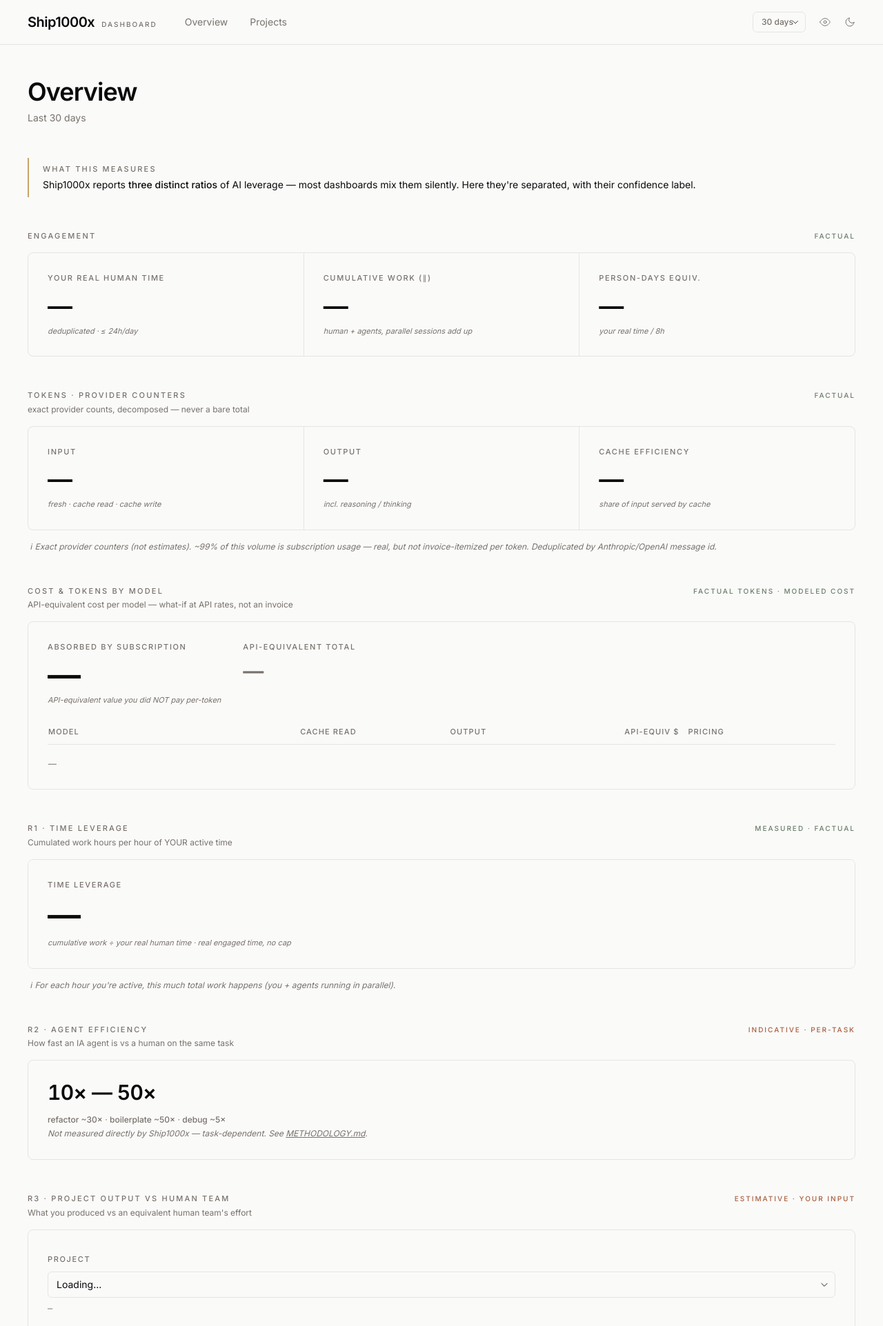
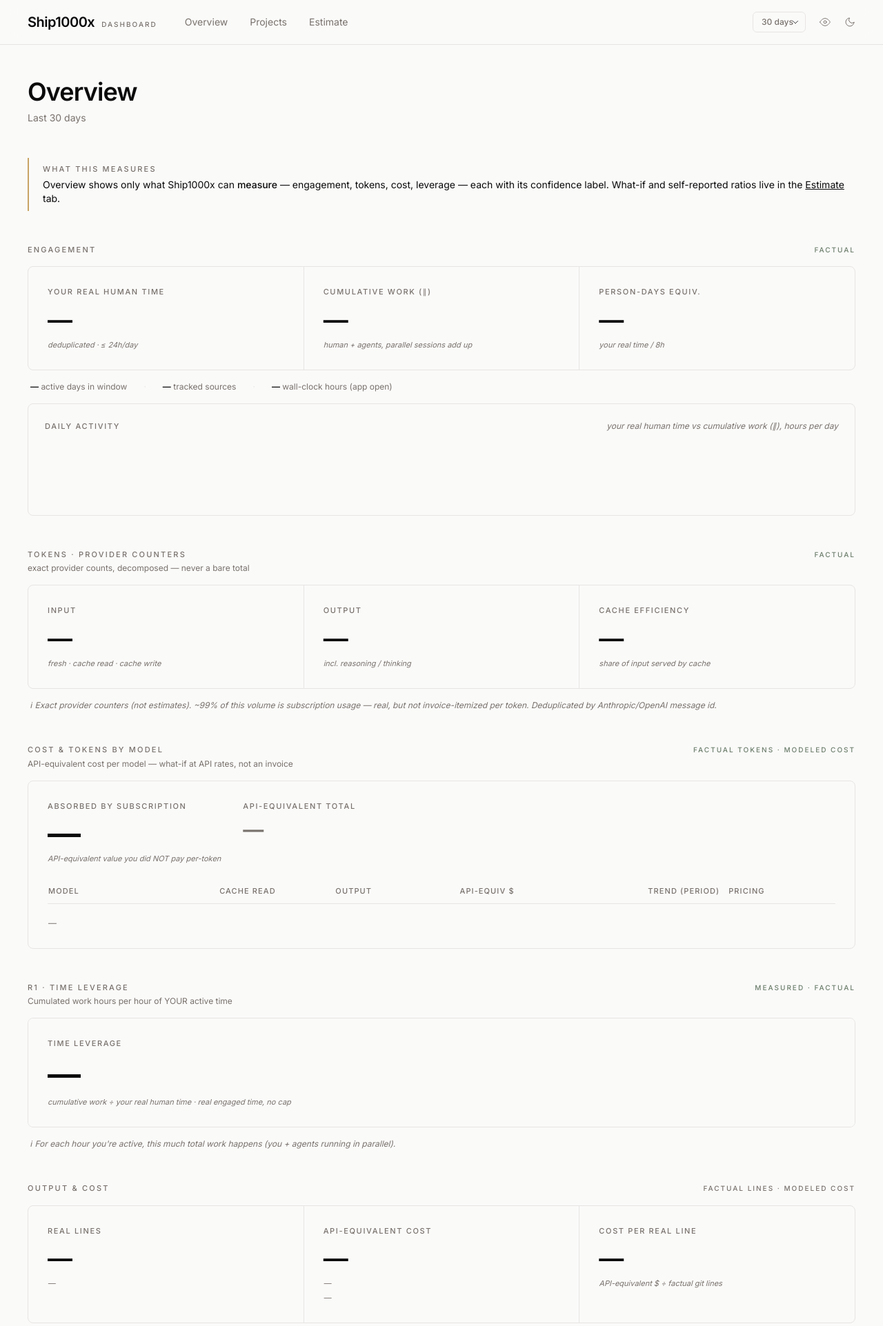
Before and after one commit to Mr1000xGrowth/ship1000x, a Python web app: template ship1000x/web/templates/overview.html in a window 1280 px wide. Shown: the top 1923 px of the page at 69% size. Run offline with Jinja, Linux system fonts and the light colour scheme; the template is opened without the code that fills it, so the values that code supplies are empty; a map, chart or similar area stays blank; some libraries are stand-ins or nearby versions.

Commit message:
feat(dashboard): onglet Estimate + Overview factuel restructuré
- nouvel onglet Estimate : déplace R2 (efficacité agent, indicatif) et
  R3 (output vs équipe humaine, estimatif) hors de l'Overview
- Overview recentré sur le mesuré : daily activity remonté sous Engagement,
  bloc unique « Confidence & data quality » (trust + qualité sources +
  robustesse fusionnés)
- sparklines coût par modèle calées sur la période (date_axis partagé,
  jours inactifs à zéro)
- strip de contexte factuel Engagement : jours actifs, sources, wall-clock
- footer : 2e lien vers le site public mr1000xgrowth.com
- API : date_axis (/api/cost-models) + active_days (/api/highlights)

Co-Authored-By: Claude Opus 4.7 <noreply@anthropic.com>

```diff
--- a/ship1000x/web/templates/base.html
+++ b/ship1000x/web/templates/base.html
@@ -76,6 +76,7 @@
           <div class="hidden sm:flex items-center gap-8 text-sm">
             <a href="/" class="text-stone hover:text-ink dark:hover:text-paper transition">Overview</a>
             <a href="/projects" class="text-stone hover:text-ink dark:hover:text-paper transition">Projects</a>
+            <a href="/estimate" class="text-stone hover:text-ink dark:hover:text-paper transition">Estimate</a>
           </div>
         </div>
         <div class="flex items-center gap-5 text-sm">
@@ -113,7 +114,7 @@
     </div>
     <div class="mt-4 text-[11px] text-stone">
       Built with <span class="text-ambre-500">♥</span> by
-      <a href="https://github.com/Mr1000xGrowth" class="font-medium italic hover:text-ambre-500 transition">Mr1000xGrowth</a>
+      <a href="https://mr1000xgrowth.com" class="font-medium italic hover:text-ambre-500 transition">Mr1000xGrowth</a>
     </div>
   </footer>
 
--- a/ship1000x/web/templates/overview.html
+++ b/ship1000x/web/templates/overview.html
@@ -14,8 +14,9 @@
   <section class="border-l-2 border-ambre-500 pl-5 py-2">
     <div class="text-[11px] uppercase tracking-[0.2em] text-stone font-medium mb-1">What this measures</div>
     <p class="text-sm text-ink dark:text-paper">
-      Ship1000x reports <span class="font-medium">three distinct ratios</span> of AI leverage —
-      most dashboards mix them silently. Here they're separated, with their confidence label.
+      Overview shows only what Ship1000x can <span class="font-medium">measure</span> — engagement,
+      tokens, cost, leverage — each with its confidence label. What-if and self-reported ratios
+      live in the <a href="/estimate" class="underline hover:text-ambre-500 transition">Estimate</a> tab.
     </p>
   </section>
 
@@ -45,6 +46,22 @@
         <div class="text-[11px] text-stone mt-2 italic">your real time / 8h</div>
       </div>
 
+    </div>
+    <!-- Thin factual context strip : how many days, how many tracked sources -->
+    <div class="flex flex-wrap items-center gap-x-6 gap-y-1 text-xs text-stone pl-1">
+      <span><span class="font-numeric font-semibold text-ink dark:text-paper" id="engage-active-days">—</span> active days in window</span>
+      <span class="text-mist dark:text-slate">·</span>
+      <span><span class="font-numeric font-semibold text-ink dark:text-paper" id="engage-sources">—</span> tracked sources</span>
+      <span class="text-mist dark:text-slate">·</span>
+      <span><span class="font-numeric font-semibold text-ink dark:text-paper" id="engage-wall">—</span> wall-clock hours (app open)</span>
+    </div>
+    <!-- Daily activity : the engagement story over time -->
+    <div class="bg-paper dark:bg-graphite border border-mist dark:border-slate rounded-lg p-6">
+      <div class="flex items-baseline justify-between mb-4">
+        <div class="text-[11px] uppercase tracking-[0.15em] text-stone font-medium">Daily activity</div>
+        <span class="text-xs text-stone italic">your real human time vs cumulative work (∥), hours per day</span>
+      </div>
+      <canvas id="trend-chart" height="80"></canvas>
     </div>
   </section>
 
@@ -109,6 +126,7 @@
               <th class="text-right py-2 font-medium">Cache read</th>
               <th class="text-right py-2 font-medium">Output</th>
               <th class="text-right py-2 font-medium">API-equiv $</th>
+              <th class="text-right py-2 pl-3 font-medium hidden sm:table-cell">Trend (period)</th>
               <th class="text-left py-2 pl-3 font-medium">Pricing</th>
             </tr>
           </thead>
@@ -142,80 +160,11 @@
     </p>
   </section>
 
-  <!-- R2 — AGENT EFFICIENCY -->
+  <!-- OUTPUT & COST -->
   <section class="space-y-4">
     <div class="flex items-baseline justify-between">
-      <div>
-        <div class="text-[11px] uppercase tracking-[0.2em] text-stone font-medium">R2 · Agent efficiency</div>
-        <div class="text-xs text-stone mt-1">How fast an IA agent is vs a human on the same task</div>
-      </div>
-      <span class="text-[10px] uppercase tracking-[0.2em] text-clay font-medium">Indicative · per-task</span>
-    </div>
-    <div class="bg-paper dark:bg-graphite border border-mist dark:border-slate rounded-lg p-7">
-      <div class="font-display text-3xl text-ink dark:text-paper font-numeric">10× — 50×</div>
-      <div class="text-xs text-stone mt-3 leading-relaxed">
-        <span class="font-medium">refactor ~30×</span> · <span class="font-medium">boilerplate ~50×</span> · <span class="font-medium">debug ~5×</span>
-        <br/>
-        <span class="italic">Not measured directly by Ship1000x — task-dependent.
-        See <a href="https://github.com/Mr1000xGrowth/ship1000x/blob/main/docs/METHODOLOGY.md" class="hover:text-ambre-500 transition underline">METHODOLOGY.md</a>.</span>
-      </div>
-    </div>
-  </section>
-
-  <!-- R3 — PROJECT OUTPUT -->
-  <section class="space-y-4">
-    <div class="flex items-baseline justify-between">
-      <div>
-        <div class="text-[11px] uppercase tracking-[0.2em] text-stone font-medium">R3 · Project output vs human team</div>
-        <div class="text-xs text-stone mt-1">What you produced vs an equivalent human team's effort</div>
-      </div>
-      <span class="text-[10px] uppercase tracking-[0.2em] text-clay font-medium">Estimative · your input</span>
-    </div>
-
-    <div class="bg-paper dark:bg-graphite border border-mist dark:border-slate rounded-lg p-7 space-y-5">
-      <div>
-        <label for="r3-project" class="text-[11px] uppercase tracking-[0.15em] text-stone font-medium">Project</label>
-        <select id="r3-project" class="mt-2 w-full bg-paper dark:bg-graphite border border-mist dark:border-slate rounded-md px-3 py-2 text-sm text-ink dark:text-paper">
-          <option value="">Loading…</option>
-        </select>
-        <div id="r3-project-stats" class="mt-2 text-xs text-stone font-mono">—</div>
-      </div>
-
-      <div class="grid grid-cols-1 sm:grid-cols-2 gap-4">
-        <div>
-          <label for="r3-people" class="text-[11px] uppercase tracking-[0.15em] text-stone font-medium">Equivalent team — people</label>
-          <input type="number" min="1" max="100" step="1" id="r3-people" value="10"
-                 class="mt-2 w-full bg-paper dark:bg-graphite border border-mist dark:border-slate rounded-md px-3 py-2 text-sm text-ink dark:text-paper font-numeric"/>
-        </div>
-        <div>
-          <label for="r3-months" class="text-[11px] uppercase tracking-[0.15em] text-stone font-medium">Calendar months</label>
-          <input type="number" min="0.5" max="60" step="0.5" id="r3-months" value="5"
-                 class="mt-2 w-full bg-paper dark:bg-graphite border border-mist dark:border-slate rounded-md px-3 py-2 text-sm text-ink dark:text-paper font-numeric"/>
-        </div>
-      </div>
-
-      <div class="border-t border-mist dark:border-slate pt-5">
-        <div class="flex items-baseline justify-between gap-6">
-          <div>
-            <div class="text-[11px] uppercase tracking-[0.15em] text-stone font-medium">R3 leverage</div>
-            <div class="mt-2 font-display text-5xl text-ink dark:text-paper font-numeric" id="r3-leverage">—</div>
-            <div class="text-[11px] text-stone mt-2 italic" id="r3-formula">—</div>
-          </div>
-          <div class="text-right text-[11px] text-stone italic max-w-xs">
-            ℹ Self-reported. Ship1000x cannot estimate this for you —
-            only YOU know your project's true scope.
-            <br/>Persisted locally per project.
-          </div>
-        </div>
-      </div>
-    </div>
-  </section>
-
-  <!-- COST · OUTPUT · TRUST -->
-  <section class="space-y-4">
-    <div class="flex items-baseline justify-between">
-      <div class="text-[11px] uppercase tracking-[0.2em] text-stone font-medium">Cost · Output · Trust</div>
-      <span class="text-[10px] uppercase tracking-[0.2em] text-stone font-medium">mixed labels per metric</span>
+      <div class="text-[11px] uppercase tracking-[0.2em] text-stone font-medium">Output & cost</div>
+      <span class="text-[10px] uppercase tracking-[0.2em] text-stone font-medium">Factual lines · Modeled cost</span>
     </div>
     <div class="grid grid-cols-1 sm:grid-cols-3 gap-px bg-mist dark:bg-slate border border-mist dark:border-slate rounded-lg overflow-hidden">
 
@@ -233,59 +182,33 @@
       </div>
 
       <div class="metric-card bg-paper dark:bg-graphite p-7">
-        <div class="text-[11px] uppercase tracking-[0.15em] text-stone font-medium">Trust score</div>
-        <div class="mt-3 font-display text-4xl text-ink dark:text-paper font-numeric" id="metric-trust">—</div>
-        <div class="text-[11px] text-stone mt-2 italic" id="metric-trust-label">—</div>
+        <div class="text-[11px] uppercase tracking-[0.15em] text-stone font-medium">Cost per real line</div>
+        <div class="mt-3 font-display text-4xl text-ink dark:text-paper font-numeric" id="metric-cost-per-line">—</div>
+        <div class="text-[11px] text-stone mt-2 italic">API-equivalent $ ÷ factual git lines</div>
       </div>
 
     </div>
   </section>
 
-  <!-- Robustness checks (independent qualitative signals, NOT additive to Trust) -->
+  <!-- CONFIDENCE & DATA QUALITY (consolidated) -->
   <section class="space-y-4">
     <div class="flex items-baseline justify-between">
-      <h2 class="font-display text-2xl tracking-tight">Robustness checks</h2>
-      <span class="text-xs text-stone italic">independent setup signals — do not alter the score</span>
+      <div>
+        <div class="text-[11px] uppercase tracking-[0.2em] text-stone font-medium">Confidence & data quality</div>
+        <div class="text-xs text-stone mt-1">how much to trust these measurements — and why</div>
+      </div>
+      <span class="text-[10px] uppercase tracking-[0.2em] text-stone font-medium">mixed labels per metric</span>
     </div>
-    <div class="bg-paper dark:bg-graphite border border-mist dark:border-slate rounded-lg p-6">
-      <div id="robustness-list" class="space-y-3">
-        <div class="text-stone text-sm">Loading…</div>
-      </div>
-    </div>
-  </section>
 
-  <!-- Trend chart -->
-  <section class="space-y-4">
-    <div class="flex items-baseline justify-between">
-      <h2 class="font-display text-2xl tracking-tight">Daily activity</h2>
-      <span class="text-xs text-stone italic">your real human time vs cumulative work (human + agents ∥), hours per day</span>
-    </div>
-    <div class="bg-paper dark:bg-graphite border border-mist dark:border-slate rounded-lg p-6">
-      <canvas id="trend-chart" height="80"></canvas>
-    </div>
-  </section>
+    <div class="bg-paper dark:bg-graphite border border-mist dark:border-slate rounded-lg p-7 space-y-8">
 
-  <!-- Trust breakdown -->
-  <section class="space-y-4">
-    <div class="flex items-baseline justify-between">
-      <h2 class="font-display text-2xl tracking-tight">Trust by source</h2>
-      <span class="text-xs text-stone italic">weighted average of event-level confidence</span>
-    </div>
-    <div class="bg-paper dark:bg-graphite border border-mist dark:border-slate rounded-lg p-6">
-      <div id="trust-bars" class="space-y-4">
-        <div class="text-stone text-sm">Loading…</div>
-      </div>
-    </div>
-  </section>
-
-  <!-- Source quality scorecard -->
-  <section class="space-y-4">
-    <div class="flex items-baseline justify-between">
-      <h2 class="font-display text-2xl tracking-tight">Measurement quality</h2>
-      <span class="text-xs text-stone italic">truthfulness of token, cost, and active-time measurements</span>
-    </div>
-    <div class="bg-paper dark:bg-graphite border border-mist dark:border-slate rounded-lg p-6 space-y-5">
-      <div class="grid grid-cols-1 sm:grid-cols-3 gap-px bg-mist dark:bg-slate border border-mist dark:border-slate rounded-lg overflow-hidden">
+      <!-- Headline scores -->
+      <div class="grid grid-cols-2 sm:grid-cols-4 gap-px bg-mist dark:bg-slate border border-mist dark:border-slate rounded-lg overflow-hidden">
+        <div class="bg-paper dark:bg-graphite p-5">
+          <div class="text-[11px] uppercase tracking-[0.15em] text-stone font-medium">Trust score</div>
+          <div class="mt-2 font-display text-3xl text-ink dark:text-paper font-numeric" id="metric-trust">—</div>
+          <div class="text-[11px] text-stone mt-1 italic" id="metric-trust-label">—</div>
+        </div>
         <div class="bg-paper dark:bg-graphite p-5">
           <div class="text-[11px] uppercase tracking-[0.15em] text-stone font-medium">Avg source quality</div>
           <div class="mt-2 font-display text-3xl text-ink dark:text-paper font-numeric" id="source-quality-avg">—</div>
@@ -299,9 +222,40 @@
           <div class="mt-2 font-display text-3xl text-ink dark:text-paper font-numeric" id="source-quality-missing">—</div>
         </div>
       </div>
-      <div id="source-quality-bars" class="space-y-4">
-        <div class="text-stone text-sm">Loading…</div>
+
+      <!-- Robustness checks -->
+      <div class="space-y-3">
+        <div class="flex items-baseline justify-between">
+          <h3 class="font-display text-lg tracking-tight">Robustness checks</h3>
+          <span class="text-xs text-stone italic">independent setup signals — do not alter the score</span>
+        </div>
+        <div id="robustness-list" class="space-y-3">
+          <div class="text-stone text-sm">Loading…</div>
+        </div>
       </div>
+
+      <!-- Trust by source -->
+      <div class="space-y-4 border-t border-mist dark:border-slate pt-6">
+        <div class="flex items-baseline justify-between">
+          <h3 class="font-display text-lg tracking-tight">Trust by source</h3>
+          <span class="text-xs text-stone italic">weighted average of event-level confidence</span>
+        </div>
+        <div id="trust-bars" class="space-y-4">
+          <div class="text-stone text-sm">Loading…</div>
+        </div>
+      </div>
+
+      <!-- Measurement quality by source -->
+      <div class="space-y-4 border-t border-mist dark:border-slate pt-6">
+        <div class="flex items-baseline justify-between">
+          <h3 class="font-display text-lg tracking-tight">Measurement quality by source</h3>
+          <span class="text-xs text-stone italic">truthfulness of token, cost, and active-time measurements</span>
+        </div>
+        <div id="source-quality-bars" class="space-y-4">
+          <div class="text-stone text-sm">Loading…</div>
+        </div>
+      </div>
+
     </div>
   </section>
 
@@ -315,9 +269,6 @@
 {% block scripts %}
 <script>
 let trendChart = null;
-let r3CurrentActiveHours = 0;
-const WORKING_DAYS_PER_MONTH = 22;
-const WORKING_HOURS_PER_DAY = 8;
 
 async function fetchJSON(url) {
   const r = await fetch(url);
@@ -339,6 +290,9 @@ async function loadHighlights(days) {
     }
     document.getElementById('metric-days').textContent = h.days_equivalent;
     document.getElementById('metric-leverage').textContent = `×${h.orchestration_factor}`;
+    document.getElementById('engage-active-days').textContent = h.active_days ?? '—';
+    document.getElementById('engage-sources').textContent = h.sources_count ?? '—';
+    document.getElementById('engage-wall').textContent = h.wall_hours != null ? `${h.wall_hours}` : '—';
     // Tokens factuels (compteurs fournisseur, décomposés)
     const tk = h.tokens || {raw: {}, fmt: {}, input_total: 0};
     const tf = tk.fmt || {};
@@ -355,6 +309,8 @@ async function loadHighlights(days) {
     document.getElementById('metric-lines').textContent = fmtInt(h.lines_real);
     document.getElementById('metric-lines-pct').textContent = `${h.real_pct}% of raw · git-line factual`;
     document.getElementById('metric-cost').textContent = fmtCurrency(h.cost_api_equivalent);
+    document.getElementById('metric-cost-per-line').textContent =
+      h.cost_per_line ? `$${h.cost_per_line.toFixed(3)}` : '—';
     const costTruth = h.cost_truth || {};
     const billed = costTruth.billed_estimated_usd || 0;
     const absorbed = costTruth.subscription_absorbed_usd || 0;
@@ -401,95 +357,6 @@ function renderRobustness(checks) {
     `;
     container.appendChild(row);
   });
-}
-
-async function loadProjectsForR3(days) {
-  try {
-    const data = await fetchJSON(`/api/projects?days=${days}`);
-    const select = document.getElementById('r3-project');
-    select.innerHTML = '';
-    if (!data.length) {
-      select.innerHTML = '<option value="">No projects in window</option>';
-      r3CurrentActiveHours = 0;
-      computeR3();
-      return;
-    }
-    // Top 10 by hours
-    data.slice(0, 10).forEach(p => {
-      const opt = document.createElement('option');
-      opt.value = p.project_id;
-      opt.dataset.hours = p.total_hours;
-      opt.dataset.commits = p.commits;
-      opt.dataset.cost = p.total_api_equivalent_cost;
-      opt.dataset.tool = p.dominant_tool;
-      const label = window.anonymizeProjectId(p.project_id);
-      opt.textContent = `${label}  ·  ${p.total_hours}h  ·  ${p.commits} commits`;
-      select.appendChild(opt);
-    });
-    const savedId = localStorage.getItem('ship1000x-r3-project');
-    if (savedId && Array.from(select.options).some(o => o.value === savedId)) {
-      select.value = savedId;
-    }
-    onR3ProjectChange();
-  } catch (e) {
-    console.error('Projects error:', e);
-  }
-}
-
-function loadR3Estimate(projectId) {
-  try {
-    const raw = localStorage.getItem(`ship1000x-r3-est:${projectId}`);
-    if (!raw) return null;
-    return JSON.parse(raw);
-  } catch (e) { return null; }
-}
-
-function saveR3Estimate(projectId, people, months) {
-  localStorage.setItem(`ship1000x-r3-est:${projectId}`,
-    JSON.stringify({people, months}));
-}
-
-function onR3ProjectChange() {
-  const select = document.getElementById('r3-project');
-  const opt = select.selectedOptions[0];
-  if (!opt || !opt.value) {
-    r3CurrentActiveHours = 0;
-    document.getElementById('r3-project-stats').textContent = '—';
-    computeR3();
-    return;
-  }
-  localStorage.setItem('ship1000x-r3-project', opt.value);
-  r3CurrentActiveHours = parseFloat(opt.dataset.hours) || 0;
-  const cost = parseFloat(opt.dataset.cost) || 0;
-  document.getElementById('r3-project-stats').textContent =
-    `${r3CurrentActiveHours}h active · ${opt.dataset.commits} commits · $${cost.toFixed(0)} · ${opt.dataset.tool}`;
-  // Restore saved estimate for this project (if any)
-  const saved = loadR3Estimate(opt.value);
-  if (saved) {
-    document.getElementById('r3-people').value = saved.people;
-    document.getElementById('r3-months').value = saved.months;
-  }
-  computeR3();
-}
-
-function computeR3() {
-  const people = parseFloat(document.getElementById('r3-people').value) || 0;
-  const months = parseFloat(document.getElementById('r3-months').value) || 0;
-  const out = document.getElementById('r3-leverage');
-  const formula = document.getElementById('r3-formula');
-  if (!people || !months || !r3CurrentActiveHours) {
-    out.textContent = '—';
-    formula.textContent = 'pick a project + fill people / months';
-    return;
-  }
-  const teamHours = people * months * WORKING_DAYS_PER_MONTH * WORKING_HOURS_PER_DAY;
-  const leverage = teamHours / r3CurrentActiveHours;
-  out.textContent = `×${leverage.toFixed(1)}`;
-  formula.textContent =
-    `${people} × ${months} mo × ${WORKING_DAYS_PER_MONTH}d × ${WORKING_HOURS_PER_DAY}h = ${teamHours.toFixed(0)}h vs your ${r3CurrentActiveHours}h`;
-  // Persist on each compute (debounced effectively by rapid input changes)
-  const select = document.getElementById('r3-project');
-  if (select.value) saveR3Estimate(select.value, people, months);
 }
 
 async function loadTrend(days) {
@@ -564,6 +431,10 @@ async function loadTrust(days) {
     const data = await fetchJSON(`/api/trust?days=${days}`);
     const container = document.getElementById('trust-bars');
     container.innerHTML = '';
+    if (!data.per_source.length) {
+      container.innerHTML = '<div class="text-stone text-sm italic">No sources in this window.</div>';
+      return;
+    }
     data.per_source.forEach(s => {
       const colorClass = s.score >= 90 ? 'bg-sage'
                         : s.score >= 70 ? 'bg-ambre-500'
@@ -633,15 +504,44 @@ async function loadSourceQuality(days) {
   }
 }
 
+// Inline SVG sparkline of per-model API-equivalent cost over the SELECTED
+// window. Zero-filled on the shared date axis so models line up and the
+// curve clearly tracks the period picker (no deps).
+function costSparkline(daily, axis) {
+  const map = {};
+  (daily || []).forEach(p => { map[p.date] = p.cost || 0; });
+  const pts = (axis || []).map(d => map[d] || 0);
+  if (pts.length < 2 || Math.max(...pts) <= 0) return '<span class="text-stone/40">—</span>';
+  const W = 96, H = 16, max = Math.max(...pts);
+  const dx = W / (pts.length - 1);
+  const coords = pts.map((v, i) => `${(i * dx).toFixed(1)},${(H - (v / max) * H).toFixed(1)}`);
+  const isDark = document.documentElement.classList.contains('dark');
+  const stroke = isDark ? '#c8a464' : '#a8854a';
+  return `<svg width="${W}" height="${H}" viewBox="0 0 ${W} ${H}" class="inline-block align-middle" aria-hidden="true">`
+    + `<polyline points="${coords.join(' ')}" fill="none" stroke="${stroke}" stroke-width="1.25" stroke-linecap="round" stroke-linejoin="round"/></svg>`;
+}
+
 async function loadCostModels(days) {
   try {
     const d = await fetchJSON(`/api/cost-models?days=${days}`);
+    const axis = d.date_axis || [];
     const fmtBig = (n) => (n >= 1e9 ? (n/1e9).toFixed(2)+' Md' : n >= 1e6 ? (n/1e6).toFixed(1)+' M' : n >= 1e3 ? (n/1e3).toFixed(0)+' k' : String(n|0));
     document.getElementById('cm-absorbed').textContent = fmtCurrency(d.totals.subscription_absorbed);
     document.getElementById('cm-apieq').textContent = fmtCurrency(d.totals.api_equivalent);
     const tbody = document.getElementById('cm-rows');
     tbody.innerHTML = '';
-    d.by_model.forEach(m => {
+    // Hide rows with no observed activity (e.g. "unknown" with 0 tokens / $0) —
+    // the API stays complete; the view only drops pure-zero noise.
+    const visible = (d.by_model || []).filter(m =>
+      (m.cost_api_equivalent || 0) > 0
+      || (m.tokens.cache_read || 0) > 0
+      || (m.tokens.output_tokens || 0) > 0);
+    if (!visible.length) {
+      const tr = document.createElement('tr');
+      tr.innerHTML = '<td colspan="6" class="py-4 text-center text-stone italic">No model usage in this window.</td>';
+      tbody.appendChild(tr);
+    }
+    visible.forEach(m => {
       const tr = document.createElement('tr');
       tr.className = 'border-b border-mist/40 dark:border-slate/40';
       const badge = m.pricing_quality === 'exact'
@@ -652,6 +552,7 @@ async function loadCostModels(days) {
         `<td class="py-2 text-right text-stone">${fmtBig(m.tokens.cache_read)}</td>` +
         `<td class="py-2 text-right text-stone">${fmtBig(m.tokens.output_tokens)}</td>` +
         `<td class="py-2 text-right text-ink dark:text-paper">${fmtCurrency(m.cost_api_equivalent)}</td>` +
+        `<td class="py-2 pl-3 text-right hidden sm:table-cell">${costSparkline(m.daily, axis)}</td>` +
         `<td class="py-2 pl-3 text-[11px]">${badge}</td>`;
       tbody.appendChild(tr);
     });
@@ -676,18 +577,10 @@ async function reloadData() {
     loadTrend(days),
     loadTrust(days),
     loadSourceQuality(days),
-    loadProjectsForR3(days),
     loadCostModels(days),
   ]);
 }
 
-// Wire R3 inputs
-document.addEventListener('DOMContentLoaded', () => {
-  document.getElementById('r3-project').addEventListener('change', onR3ProjectChange);
-  document.getElementById('r3-people').addEventListener('input', computeR3);
-  document.getElementById('r3-months').addEventListener('input', computeR3);
-});
-
 reloadData();
 </script>
 {% endblock %}
```
Also changed, not shown: ship1000x/web/app.py (+16 -0 lines), ship1000x/web/templates/estimate.html (added, +210 -0 lines), tests/test_dashboard_smoke.py (+18 -1 lines).
